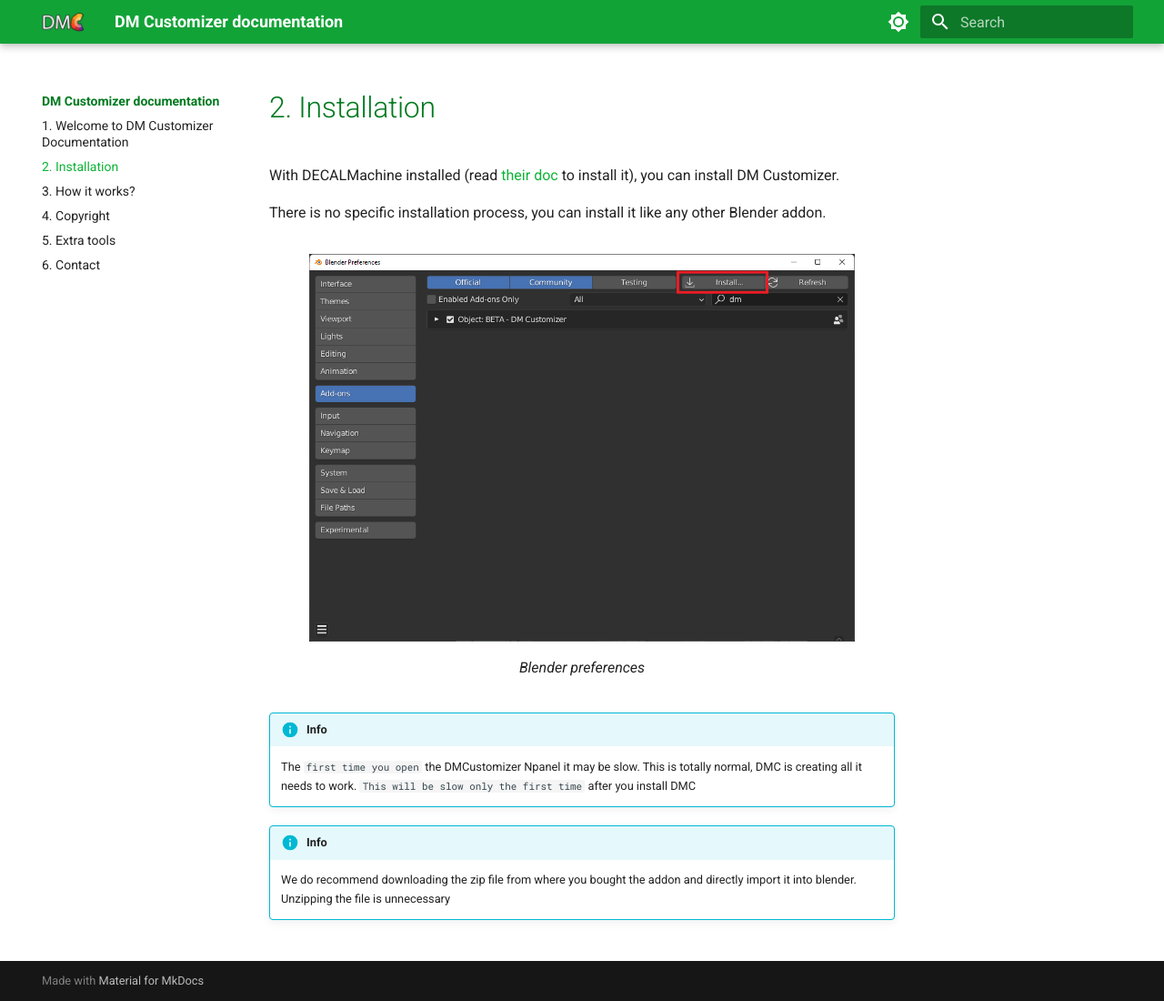
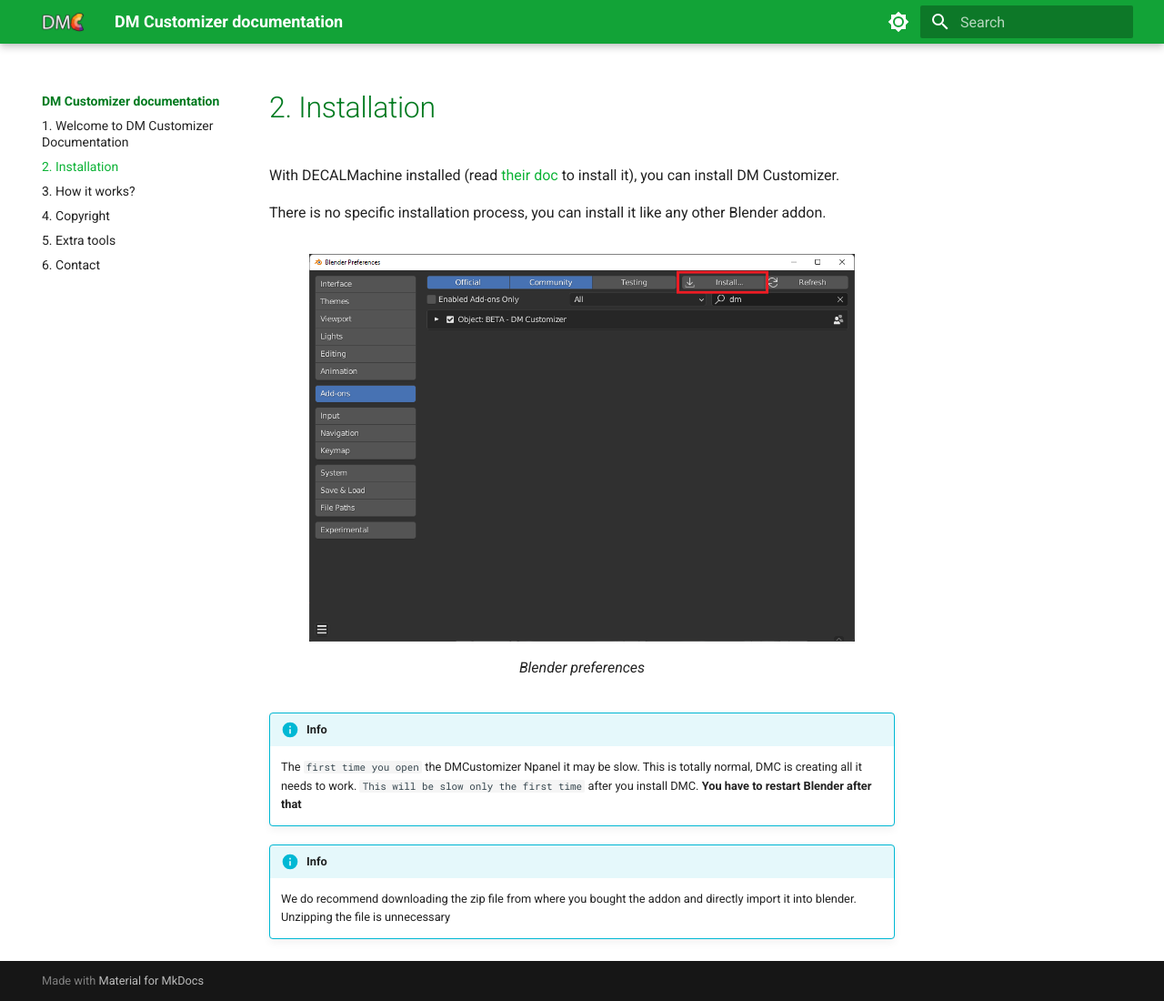
Before and after one commit to CGSeb/dm_customizer_doc, an MkDocs documentation site: the page built from docs/2.install.md, in a window 1280 px wide and 1100 px high. Shown: the whole window at 91% size. Built offline with MkDocs 1.6.1 and Material for MkDocs 9.7.7, drawn with Linux system fonts in a browser that asks for light colours.

Commit message:
add restart info

```diff
--- a/docs/2.install.md
+++ b/docs/2.install.md
@@ -12,7 +12,7 @@ There is no specific installation process, you can install it like any other Ble
 
 !!! info
     The `first time you open` the DMCustomizer Npanel it may be slow. This is totally normal, DMC is creating all it needs
-    to work. `This will be slow only the first time` after you install DMC
+    to work. `This will be slow only the first time` after you install DMC. **You have to restart Blender after that**
 
 !!! info
     We do recommend downloading the zip file from where you bought the addon and directly import it into blender.
```
